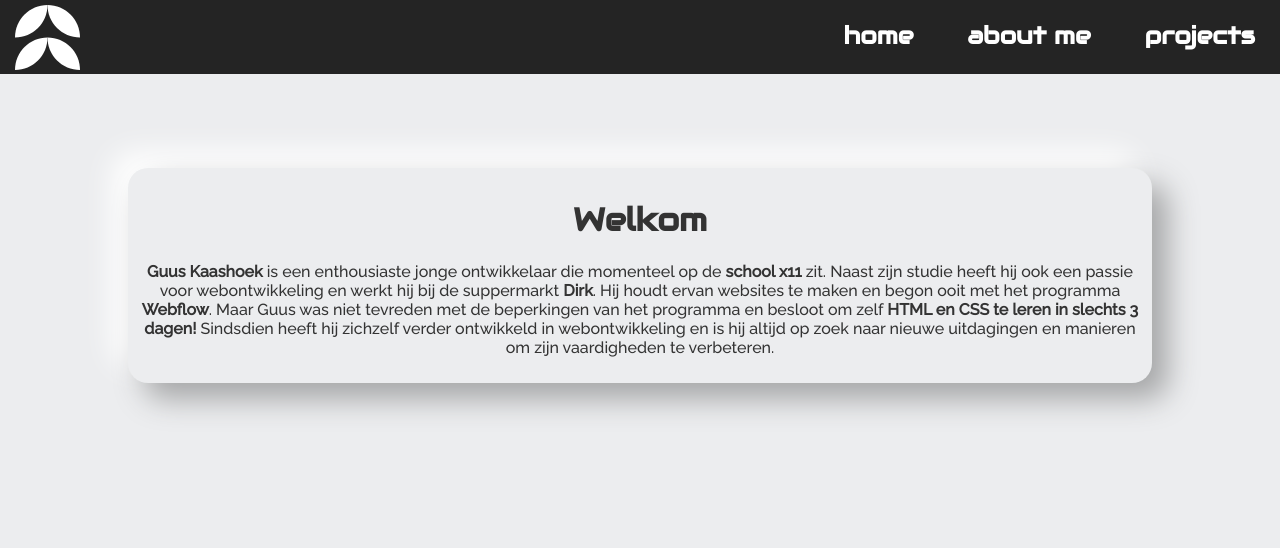
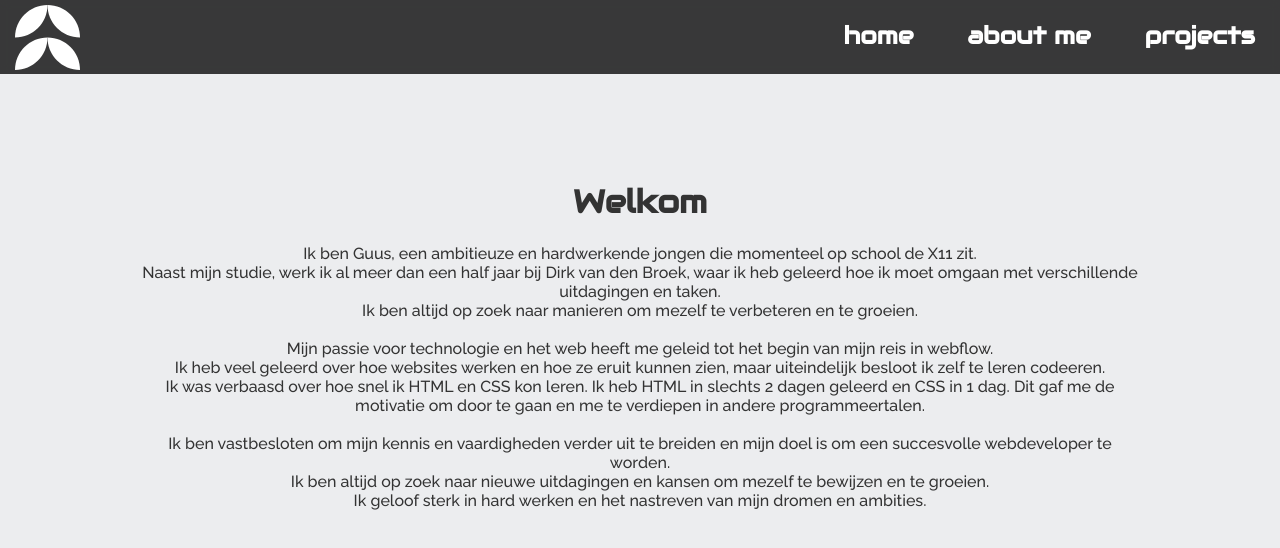
Before and after one commit to Guuslab/guuslab, a plain HTML site: page index.html in a window 1280 px wide. Drawn offline with Linux system fonts and the light colour scheme.

Commit message:
new text

```diff
--- a/css/main.css
+++ b/css/main.css
@@ -34,8 +34,10 @@ a {
        right: 0;
        top: 0;
        bottom: auto;
-       background-color: #242424;
+       background-color: #242424e5;
        z-index: 10;
+       backdrop-filter: blur(5px);
+       -webkit-backdrop-filter: blur(5px);
 }
 
 .navdiv1 {
@@ -104,15 +106,6 @@ a {
        text-align: center;
 }
 
-.hellotext {
-       margin-top: 100px;
-       text-align: center;
-}
-
-.font {
-       font-family: Varela Round;
-}
-
 .neumorphism {
        border-radius: 20px;
        background: #ecedef;
--- a/index.html
+++ b/index.html
@@ -3,14 +3,13 @@
 <head>
        <link rel="shortcut icon" type="image/x-icon" href="photos/fav.ico">
        <title>home</title>
-       <details>this in the oficial guuslab page</details>
        <link rel="stylesheet" href="css/main.css">
 </head>
 
 <body>
 
 <!--nav bar-->
-<div class="nav">
+<div id="nav" class="nav">
        <!--logo-->
        <img src="photos/logo-w.svg" class="logo" alt="logo">
        <!--link's-->
@@ -22,13 +21,13 @@
 </div>
 
 <!--content-->
-<div class="box neumorphism">
+<div class="box">
 <h1 class="textc fontb">Welkom</h1>
-<p class="textc fonts" style="padding-left: 10px; padding-right: 10px;"> <b>Guus Kaashoek</b> is een enthousiaste jonge ontwikkelaar die momenteel op de <b>school x11</b> zit.
-        Naast zijn studie heeft hij ook een passie voor webontwikkeling en werkt hij bij de suppermarkt <b>Dirk</b>.
-         Hij houdt ervan websites te maken en begon ooit met het programma <b>Webflow</b>.
-          Maar Guus was niet tevreden met de beperkingen van het programma en besloot om zelf <b>HTML en CSS te leren in slechts 3 dagen!</b>
-           Sindsdien heeft hij zichzelf verder ontwikkeld in webontwikkeling en is hij altijd op zoek naar nieuwe uitdagingen en manieren om zijn vaardigheden te verbeteren.</p>
+<p class="textc fonts" style="padding-left: 10px; padding-right: 10px;">Ik ben Guus, een ambitieuze en hardwerkende jongen die momenteel op school de X11 zit.<br>Naast mijn studie, werk ik al meer dan een half jaar bij Dirk van den Broek, waar ik heb geleerd hoe ik moet omgaan met verschillende uitdagingen en taken.<br>Ik ben altijd op zoek naar manieren om mezelf te verbeteren en te groeien.
+       <br><br>
+       Mijn passie voor technologie en het web heeft me geleid tot het begin van mijn reis in webflow.<br>Ik heb veel geleerd over hoe websites werken en hoe ze eruit kunnen zien, maar uiteindelijk besloot ik zelf te leren codeeren.<br>Ik was verbaasd over hoe snel ik HTML en CSS kon leren. Ik heb HTML in slechts 2 dagen geleerd en CSS in 1 dag. Dit gaf me de motivatie om door te gaan en me te verdiepen in andere programmeertalen.
+       <br><br>
+       Ik ben vastbesloten om mijn kennis en vaardigheden verder uit te breiden en mijn doel is om een succesvolle webdeveloper te worden.<br>Ik ben altijd op zoek naar nieuwe uitdagingen en kansen om mezelf te bewijzen en te groeien.<br>Ik geloof sterk in hard werken en het nastreven van mijn dromen en ambities.</p>
 </div>
 
 
```
Also changed, not shown: 1 other file.
